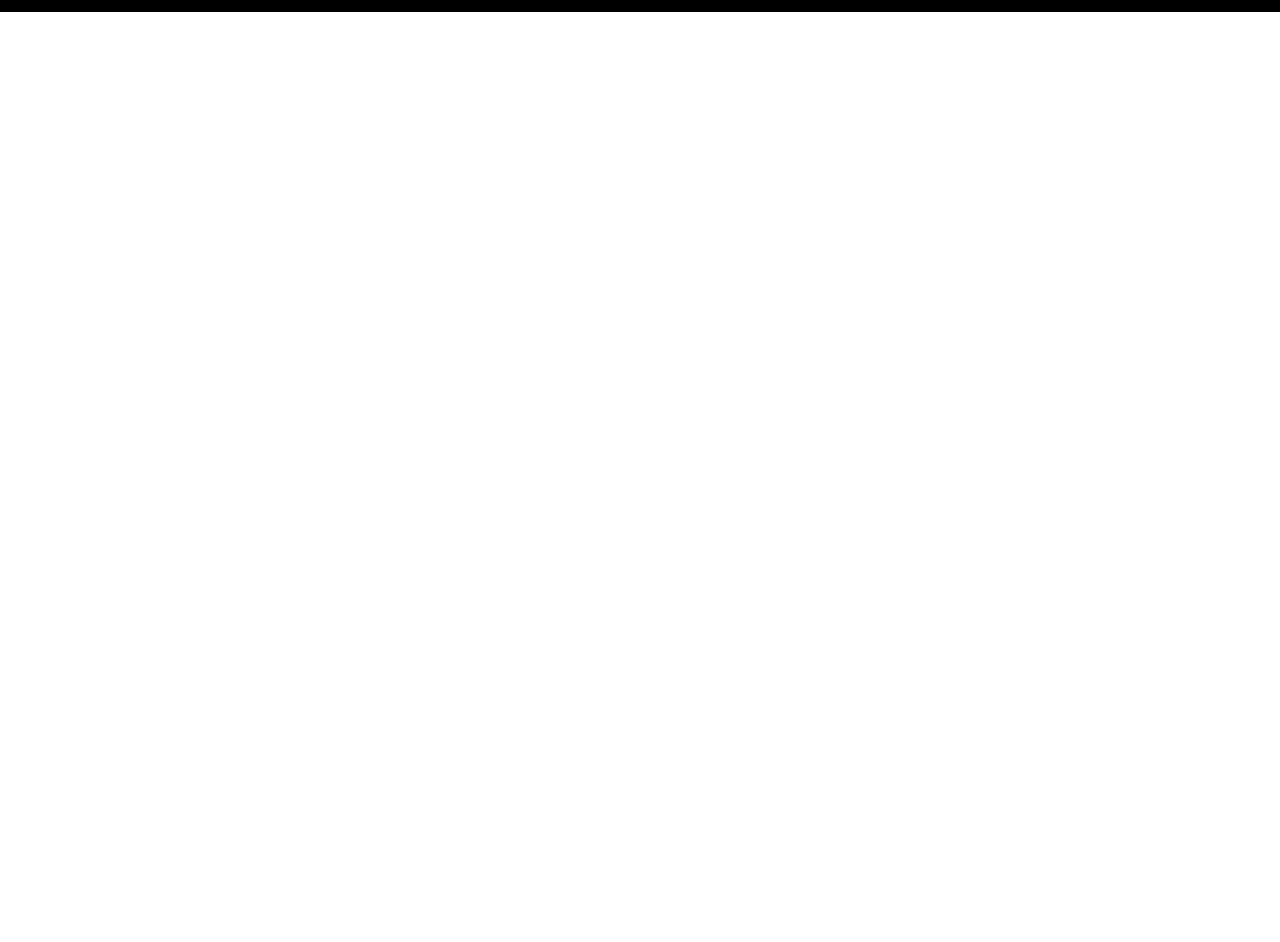
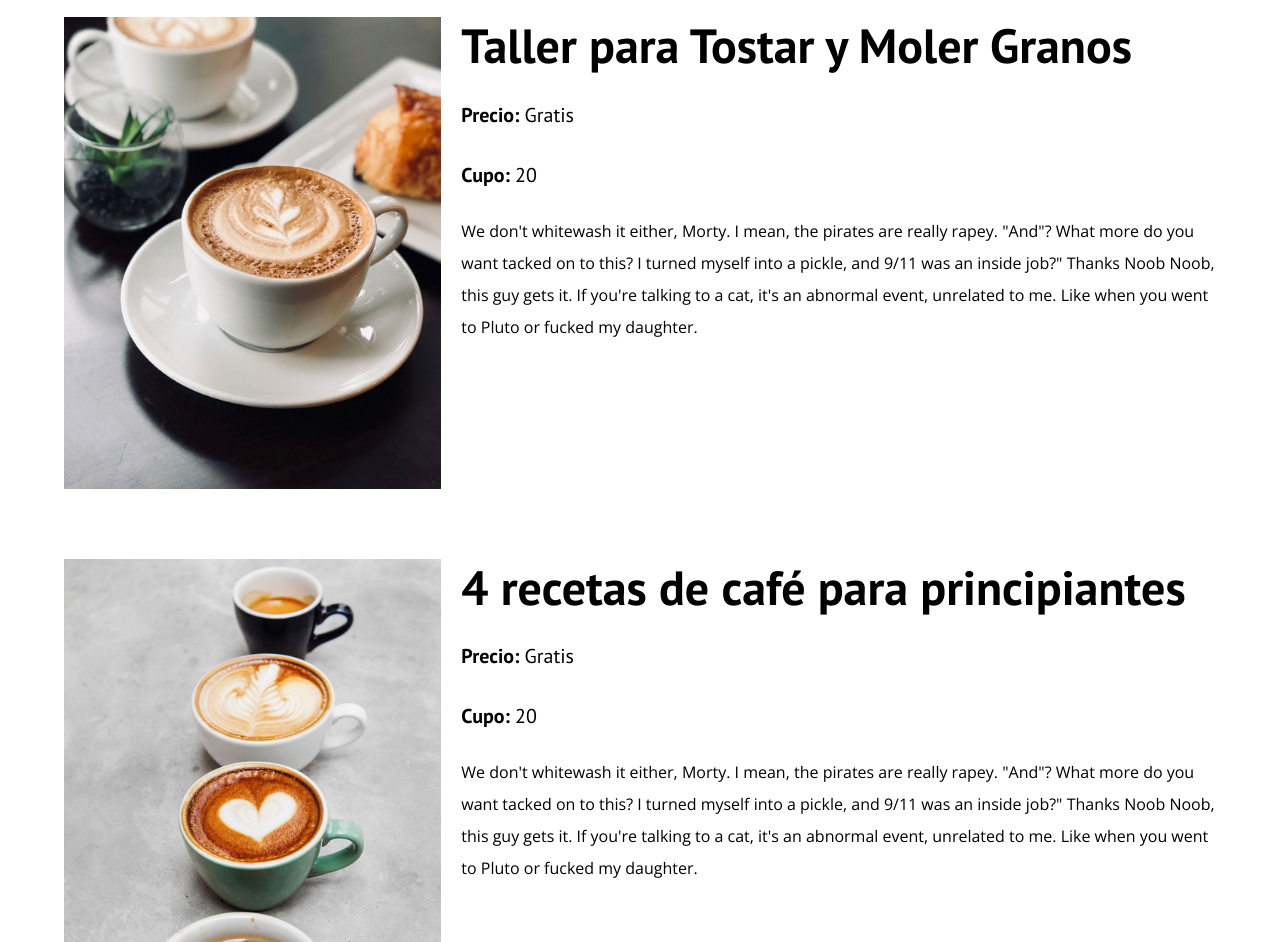
Before and after one commit to aperezsaez/BlogCaf-, a plain HTML site: page cursos.html in a window 1280 px wide. Shown: the part 1257-2199 px from the top of the page. Before the commit the page ends 1269 px from the top, so only its background shows below. Drawn offline with nearby package versions, Linux system fonts and the light colour scheme.

Commit message:
Courses Finished

```diff
--- a/assets/css/style.css
+++ b/assets/css/style.css
@@ -250,3 +250,38 @@ img {
         column-gap: 2rem;
     }
 }
+
+/* Cursos */
+
+.curso {
+    padding: 3rem 0;
+    border-bottom: 1px solid var(--gris);
+}
+
+@media (min-width: 76rem) {
+    .curso {
+        display: grid;
+        grid-template-columns: 1fr 2fr;
+        column-gap: 2rem;
+    }
+}
+
+.curso:last-of-type{
+    border: none;
+}
+
+/* Perdon dios de diseño Web es para que los cursos queden juntos*/
+
+.curso__label {
+    font-family: var(--fuenteHeading);
+    font-weight: bold;
+}
+
+.curso__info  {
+    font-weight: normal;
+}
+
+.curso__label,
+.curso__info {
+    font-size: 2rem;
+}
--- a/cursos.html
+++ b/cursos.html
@@ -31,17 +31,47 @@
     </header>
 
     <main class="contenedor">
-        <h3 class="text-center">Sobre Nosotros</h3>
-        <div class="sobre-nosotros">
-            <div class="sobre-nosotros__imagen">
-                <img src="assets/img/nosotros.jpg" alt="Sobre Nosotros">
+        <h3 class="text-center">Nuestros Proximos cursos y talleres</h3>
+
+        <div class="curso">
+            <div class="curso__imagen">
+                <img src="assets/img/curso1.jpg" alt="Curso">
             </div>
-            <div class="sobre-nosotros__texto">
-                <p>Wubba lubba dub dub! Alan Rails, ladies and gentlemen. After his parents' tragic death in a railroad accident, he gained the power to summon ghost trains. It's not all bad though, they were spared having to see their grown son wear a whistle. God-damn! It’s a new machine. It detects stuff all the way up your butt.</p>
-
-                <p>Lick, lickity, lick my balls! The algorithm learns your preferences better that way. Plus, if you get in kind of a cool enough relationship, you can sort of follow each other and check out each other's kinks, you know? Oh no. I'm late to class, bitch. Aw, geez.</p>
+            <div class="curso__informacion">
+                <h1 class="no-margin">Tecnicas de Extraccion de café</h1>
+                <p class="curso__label">Precio: <span class="curso__info">Gratis</span></p>
+                <p class="curso__label">Cupo: <span class="curso__info">20</span></p>
+                <p class="curso__descripcion">
+                    We don't whitewash it either, Morty. I mean, the pirates are really rapey. "And"? What more do you want tacked on to this? I turned myself into a pickle, and 9/11 was an inside job?" Thanks Noob Noob, this guy gets it. If you're talking to a cat, it's an abnormal event, unrelated to me. Like when you went to Pluto or fucked my daughter.
+                </p>
+            </div> <!--Curso informacion-->
+        </div> <!--curso-->
+        <div class="curso">
+            <div class="curso__imagen">
+                <img src="assets/img/curso2.jpg" alt="Curso">
             </div>
-        </div>
+            <div class="curso__informacion">
+                <h1 class="no-margin">Taller para Tostar y Moler Granos</h1>
+                <p class="curso__label">Precio: <span class="curso__info">Gratis</span></p>
+                <p class="curso__label">Cupo: <span class="curso__info">20</span></p>
+                <p class="curso__descripcion">
+                    We don't whitewash it either, Morty. I mean, the pirates are really rapey. "And"? What more do you want tacked on to this? I turned myself into a pickle, and 9/11 was an inside job?" Thanks Noob Noob, this guy gets it. If you're talking to a cat, it's an abnormal event, unrelated to me. Like when you went to Pluto or fucked my daughter.
+                </p>
+            </div> <!--Curso informacion-->
+        </div> <!--curso-->
+        <div class="curso">
+            <div class="curso__imagen">
+                <img src="assets/img/curso3.jpg" alt="Curso">
+            </div>
+            <div class="curso__informacion">
+                <h1 class="no-margin">4 recetas de café para principiantes</h1>
+                <p class="curso__label">Precio: <span class="curso__info">Gratis</span></p>
+                <p class="curso__label">Cupo: <span class="curso__info">20</span></p>
+                <p class="curso__descripcion">
+                    We don't whitewash it either, Morty. I mean, the pirates are really rapey. "And"? What more do you want tacked on to this? I turned myself into a pickle, and 9/11 was an inside job?" Thanks Noob Noob, this guy gets it. If you're talking to a cat, it's an abnormal event, unrelated to me. Like when you went to Pluto or fucked my daughter.
+                </p>
+            </div> <!--Curso informacion-->
+        </div> <!--curso-->
     </main>
 
     <footer class="footer">
```
Also changed, not shown: index.html (+2 -2 lines).
